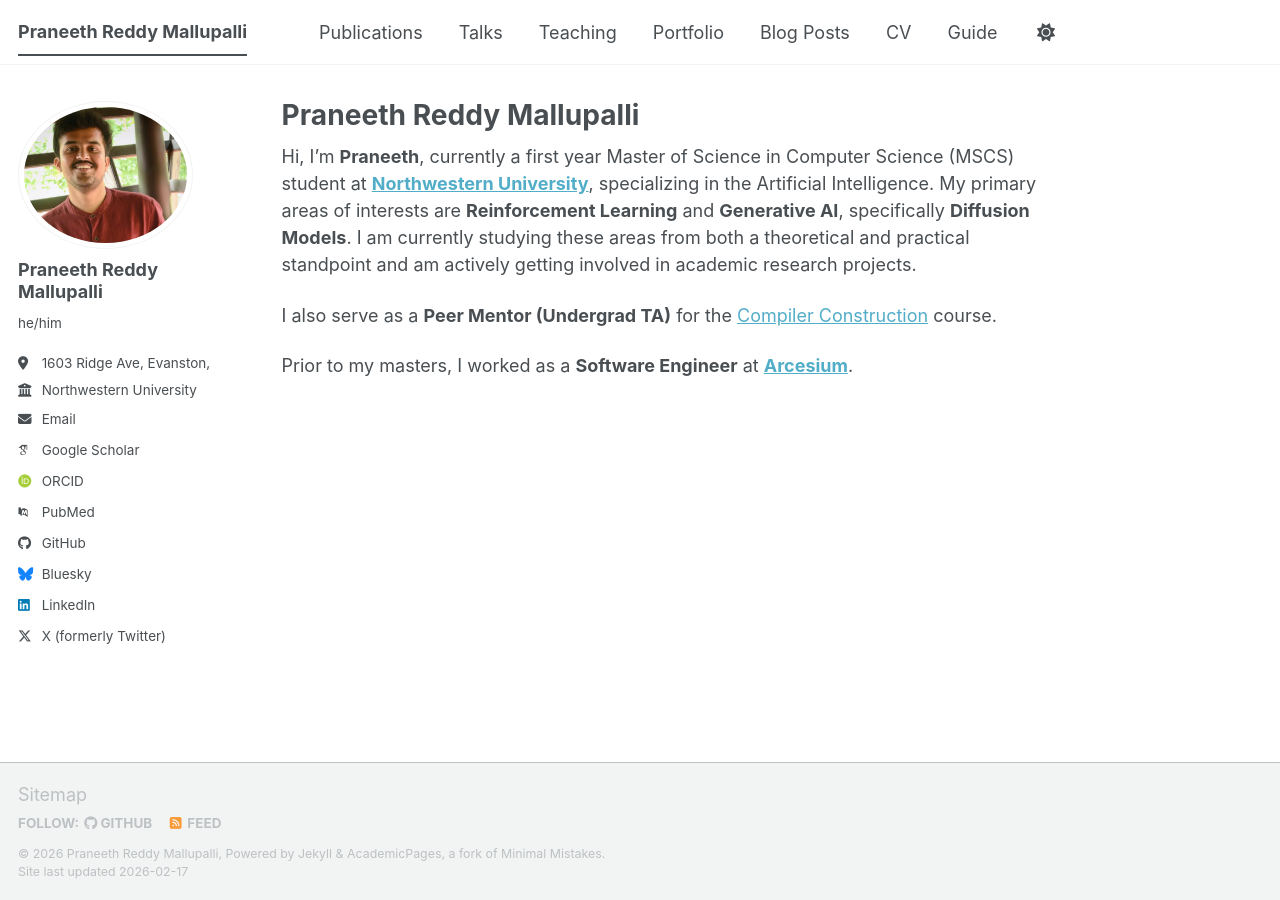
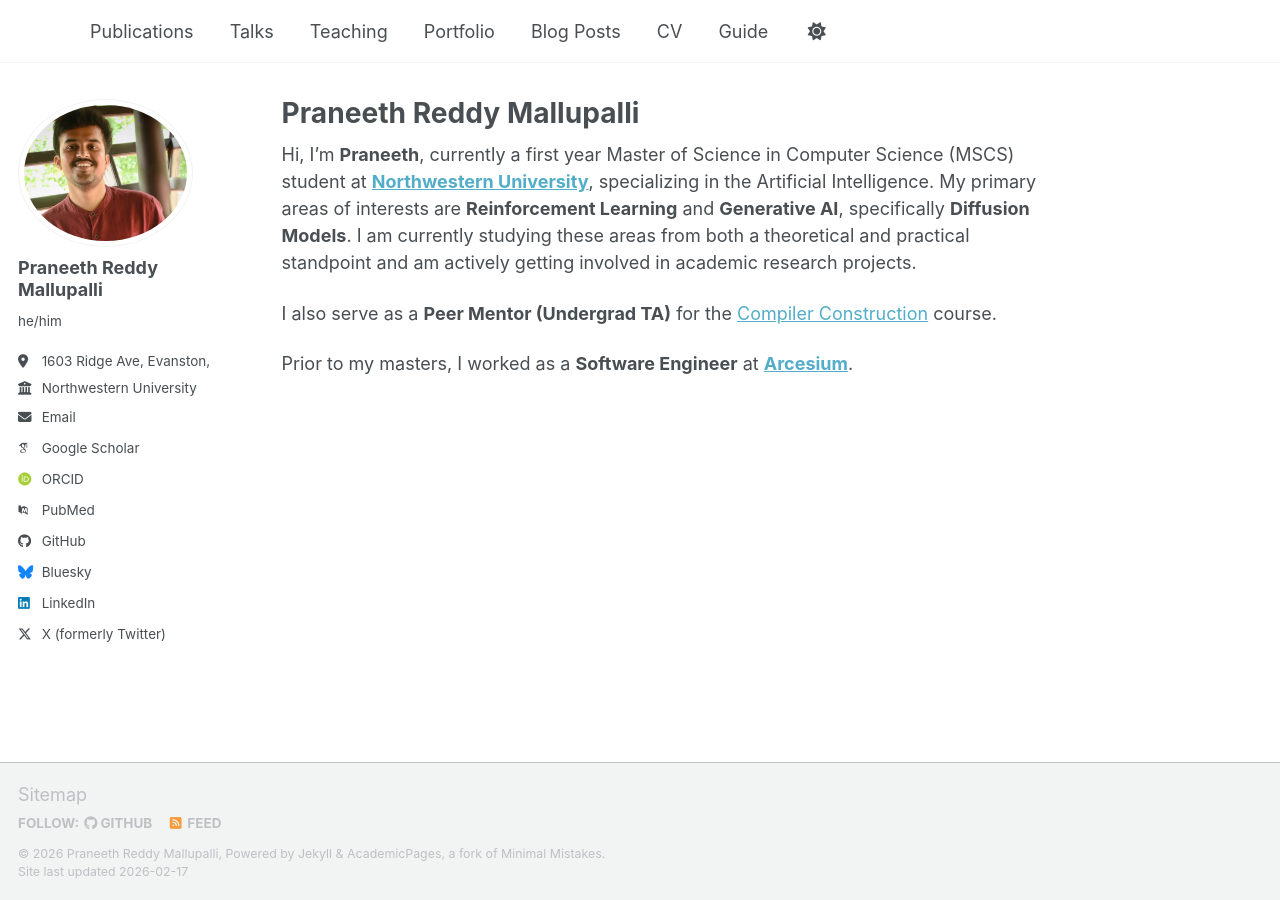
Before and after one commit to prm036/prm036.github.io, a Jekyll site: the page built from _pages/about.md, in a window 1280 px wide. Built offline with Jekyll 4.4.1, drawn with Linux system fonts in a browser that asks for light colours; some web fonts are replaced; a script bundle is joined from its source files by our own code; library files that are not in the unit come from our copies.

Commit message:
Clear title and separator in config
Removed title and title_separator values.

```diff
--- a/_config.yml
+++ b/_config.yml
@@ -9,8 +9,8 @@
 # Basic Site Settings
 locale                   : "en-US"
 site_theme               : "default" # The available themes options are "default", "air", "sunrise", "mint", "dirt" and "contrast"
-title                    : "Praneeth Reddy Mallupalli"
-title_separator          : "-"
+title                    : ""
+title_separator          : ""
 name                     : &name "Praneeth Reddy Mallupalli"
 description              : &description "Praneeth's academic portfolio"   # Update this with a general description of your site, this is the default if not overridden by a page
 url                      : https://prm036.github.io # The base hostname & protocol for your site e.g. "https://[your GitHub username].github.io",
```
